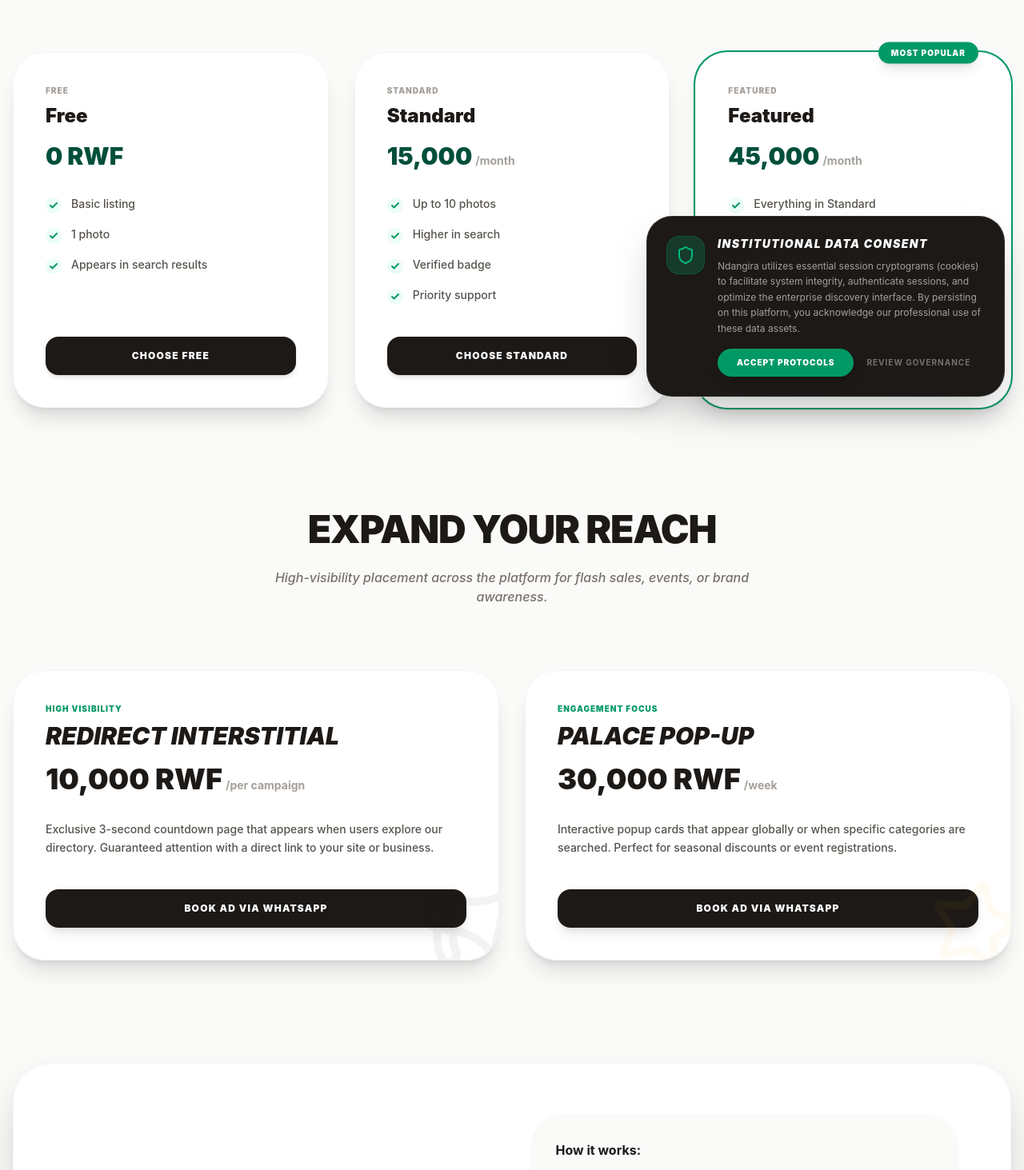
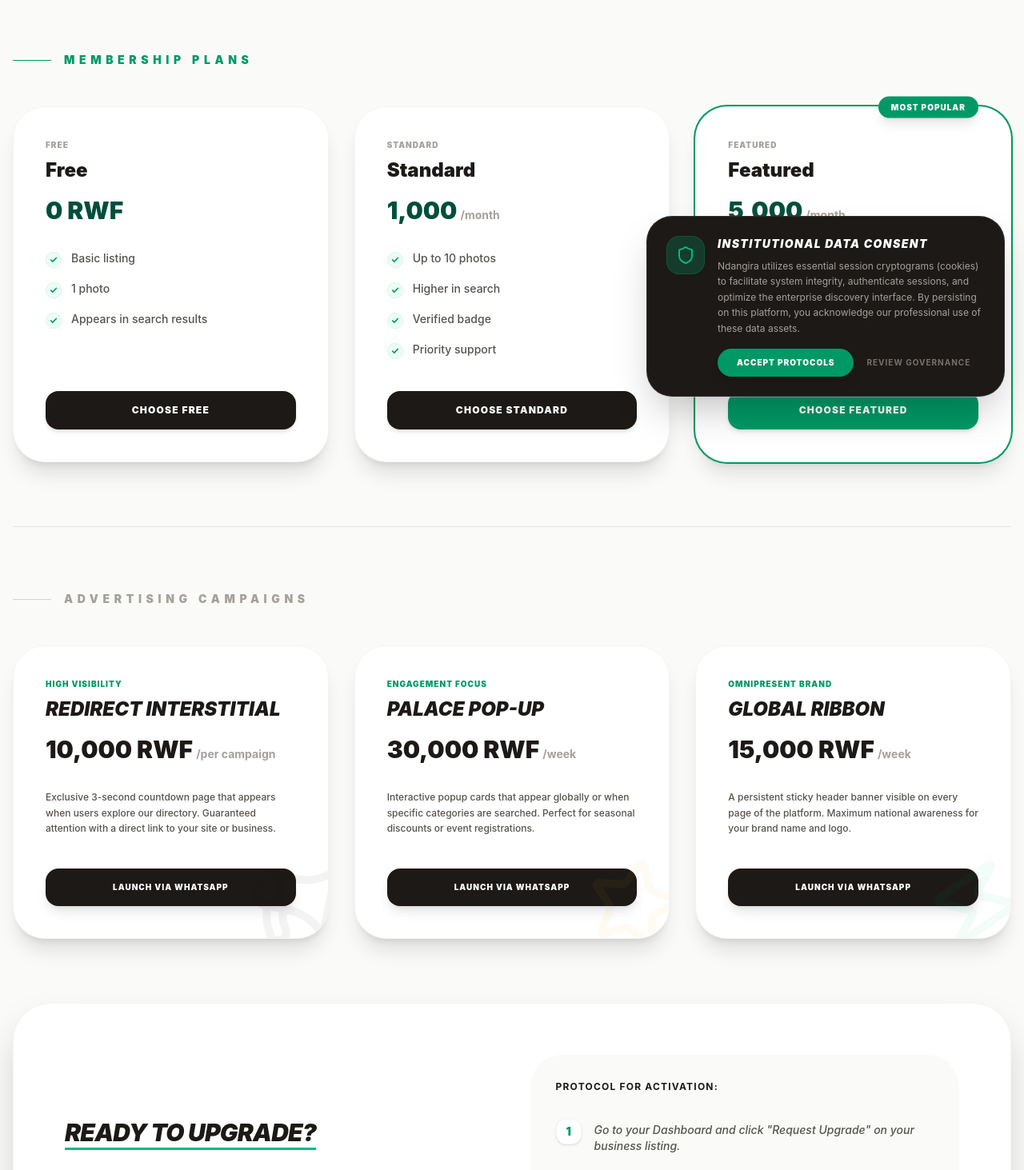
Before and after one commit to King-Kuan/ndangiraversion, a React (Vite) app: page /pricing in a window 1280 px wide. Shown: the part 280-1743 px from the top of the page at 80% size. Built offline with nearby package versions, Linux system fonts and the light colour scheme; no server answers; the database is empty.

Commit message:
feat: Adjust pricing for plans and ads
Updates the pricing tiers for Standard and Featured membership plans. Also revises the cost for popup and redirect advertisements to better align with market value.

```diff
--- a/src/constants.ts
+++ b/src/constants.ts
@@ -58,13 +58,13 @@
 
 export const PLANS = [
   { id: 'free', name: 'Free', price: '0 RWF', features: ['Basic listing', '1 photo', 'Appears in search results'] },
-  { id: 'standard', name: 'Standard', price: '15,000/month', features: ['Up to 10 photos', 'Higher in search', 'Verified badge', 'Priority support'] },
-  { id: 'featured', name: 'Featured', price: '45,000/month', features: ['Everything in Standard', 'Top of search results', 'Homepage spotlight', 'Social media feature'] }
+  { id: 'standard', name: 'Standard', price: '1,000/month', features: ['Up to 10 photos', 'Higher in search', 'Verified badge', 'Priority support'] },
+  { id: 'featured', name: 'Featured', price: '5,000/month', features: ['Everything in Standard', 'Top of search results', 'Homepage spotlight', 'Social media feature'] }
 ];
 
 export const AD_PRICES = {
   ribbon: '15,000 RWF',
-  popup: '25,000 RWF',
-  redirect: '35,000 RWF',
+  popup: '30,000 RWF',
+  redirect: '10,000 RWF',
   card: '25,000 RWF'
 };
--- a/src/pages/Pricing.tsx
+++ b/src/pages/Pricing.tsx
@@ -1,17 +1,24 @@
 import { PLANS } from '../constants';
-import { Check, Mail, Phone, ArrowRight, Megaphone, Star } from 'lucide-react';
+import { Check, Mail, Phone, ArrowRight, Megaphone, Star, Zap, ShieldCheck } from 'lucide-react';
 import { Link } from 'react-router-dom';
 
 export default function Pricing() {
   return (
     <div className="py-20 bg-stone-50">
       <div className="max-w-7xl mx-auto px-4">
+        {/* Header */}
         <div className="text-center max-w-2xl mx-auto mb-20">
           <h1 className="text-4xl md:text-5xl font-black text-stone-900 tracking-tight mb-6">Simple, local pricing.</h1>
           <p className="text-stone-500 font-medium">No hidden fees or international credit cards required. Pay via MTN MoMo or Airtel Money to scale your business presence.</p>
         </div>
 
-        <div className="grid grid-cols-1 md:grid-cols-3 gap-8 mb-20">
+        {/* Membership Plans Section */}
+        <div className="mb-20">
+          <h2 className="text-sm font-black text-emerald-600 uppercase tracking-[0.4em] mb-12 flex items-center gap-4">
+            <span className="w-12 h-[1px] bg-emerald-600"></span>
+            Membership Plans
+          </h2>
+          <div className="grid grid-cols-1 md:grid-cols-2 lg:grid-cols-3 gap-8">
             {PLANS.map((plan) => (
               <div key={plan.id} className={`bg-white p-8 md:p-10 rounded-[2.5rem] shadow-xl border border-stone-100 flex flex-col ${plan.id === 'featured' ? 'ring-2 ring-emerald-600 relative' : ''}`}>
                 {plan.id === 'featured' && (
@@ -23,7 +30,7 @@
                 <div className="mb-8">
                   <span className="text-[10px] font-black uppercase tracking-widest text-stone-400 block mb-2">{plan.id}</span>
                   <h3 className="text-2xl font-black text-stone-900 mb-4">{plan.name}</h3>
-                <div className="flex items-baseline gap-1">
+                  <div className="flex items-baseline gap-1 focus:outline-none">
                     <span className="text-3xl font-black text-emerald-900">{plan.price.split('/')[0]}</span>
                     {plan.price.includes('/') && <span className="text-stone-400 font-bold text-sm">/{plan.price.split('/')[1]}</span>}
                   </div>
@@ -32,8 +39,8 @@
                 <ul className="space-y-4 mb-10 flex-grow">
                   {plan.features.map((feature, i) => (
                     <li key={i} className="flex items-start gap-3">
-                    <div className="w-5 h-5 bg-emerald-50 text-emerald-600 rounded-full flex items-center justify-center shrink-0 mt-0.5">
-                      <Check size={12} strokeWidth={4} />
+                      <div className="w-5 h-5 bg-emerald-50 text-emerald-600 rounded-full flex items-center justify-center shrink-0 mt-0.5 border border-emerald-100">
+                        <Check size={10} strokeWidth={4} />
                       </div>
                       <span className="text-sm text-stone-600 font-medium">{feature}</span>
                     </li>
@@ -51,50 +58,72 @@
               </div>
             ))}
           </div>
-
-        <div className="text-center max-w-2xl mx-auto mb-20 mt-32">
-          <h1 className="text-4xl md:text-5xl font-black text-stone-900 tracking-tight mb-6 uppercase">Expand Your Reach</h1>
-          <p className="text-stone-500 font-medium italic">High-visibility placement across the platform for flash sales, events, or brand awareness.</p>
         </div>
 
-        <div className="grid grid-cols-1 md:grid-cols-2 gap-8 mb-32">
+        {/* Advertising Campaigns Section */}
+        <div className="mb-20 pt-20 border-t border-stone-200">
+          <h2 className="text-sm font-black text-stone-400 uppercase tracking-[0.4em] mb-12 flex items-center gap-4">
+            <span className="w-12 h-[1px] bg-stone-300"></span>
+            Advertising Campaigns
+          </h2>
+          <div className="grid grid-cols-1 md:grid-cols-2 lg:grid-cols-3 gap-8">
+            {/* Redirect Interstitial */}
             <div className="bg-white p-10 rounded-[2.5rem] shadow-xl border border-stone-100 flex flex-col group relative overflow-hidden">
               <div className="absolute -right-4 -bottom-4 opacity-5 group-hover:scale-110 transition-transform">
                 <Megaphone size={120} className="rotate-12" />
               </div>
               <div className="mb-8">
                 <span className="text-[10px] font-black uppercase tracking-widest text-emerald-600 block mb-2">High Visibility</span>
-              <h3 className="text-3xl font-black text-stone-900 mb-4 uppercase italic">Redirect Interstitial</h3>
+                <h3 className="text-2xl font-black text-stone-900 mb-4 uppercase italic">Redirect Interstitial</h3>
                 <div className="flex items-baseline gap-1">
-                <span className="text-4xl font-black text-stone-900">10,000 RWF</span>
+                  <span className="text-3xl font-black text-stone-900">10,000 RWF</span>
                   <span className="text-stone-400 font-bold text-sm">/per campaign</span>
                 </div>
               </div>
-            <p className="text-stone-600 text-sm font-medium mb-10 leading-relaxed">Exclusive 3-second countdown page that appears when users explore our directory. Guaranteed attention with a direct link to your site or business.</p>
-            <a href="https://wa.me/250792612139" className="mt-auto w-full bg-stone-900 text-white py-4 rounded-2xl font-black uppercase tracking-widest text-xs text-center shadow-lg hover:bg-black transition-all">Book Ad via WhatsApp</a>
+              <p className="text-stone-600 text-xs font-medium mb-10 leading-relaxed">Exclusive 3-second countdown page that appears when users explore our directory. Guaranteed attention with a direct link to your site or business.</p>
+              <a href="https://wa.me/250792612139" className="mt-auto w-full bg-stone-900 text-white py-4 rounded-2xl font-black uppercase tracking-widest text-[10px] text-center shadow-lg hover:bg-black transition-all">Launch via WhatsApp</a>
             </div>
 
+            {/* Palace Pop-Up */}
             <div className="bg-white p-10 rounded-[2.5rem] shadow-xl border border-stone-100 flex flex-col group relative overflow-hidden">
                <div className="absolute -right-4 -bottom-4 opacity-5 group-hover:scale-110 transition-transform">
                 <Star size={120} className="rotate-12 text-yellow-500" />
               </div>
               <div className="mb-8">
                 <span className="text-[10px] font-black uppercase tracking-widest text-emerald-600 block mb-2">Engagement Focus</span>
-              <h3 className="text-3xl font-black text-stone-900 mb-4 uppercase italic">Palace Pop-Up</h3>
+                <h3 className="text-2xl font-black text-stone-900 mb-4 uppercase italic">Palace Pop-Up</h3>
                 <div className="flex items-baseline gap-1">
-                <span className="text-4xl font-black text-stone-900">30,000 RWF</span>
+                  <span className="text-3xl font-black text-stone-900">30,000 RWF</span>
                   <span className="text-stone-400 font-bold text-sm">/week</span>
                 </div>
               </div>
-            <p className="text-stone-600 text-sm font-medium mb-10 leading-relaxed">Interactive popup cards that appear globally or when specific categories are searched. Perfect for seasonal discounts or event registrations.</p>
-            <a href="https://wa.me/250792612139" className="mt-auto w-full bg-stone-900 text-white py-4 rounded-2xl font-black uppercase tracking-widest text-xs text-center shadow-lg hover:bg-black transition-all">Book Ad via WhatsApp</a>
+              <p className="text-stone-600 text-xs font-medium mb-10 leading-relaxed">Interactive popup cards that appear globally or when specific categories are searched. Perfect for seasonal discounts or event registrations.</p>
+              <a href="https://wa.me/250792612139" className="mt-auto w-full bg-stone-900 text-white py-4 rounded-2xl font-black uppercase tracking-widest text-[10px] text-center shadow-lg hover:bg-black transition-all">Launch via WhatsApp</a>
+            </div>
+
+            {/* Global Ribbon */}
+            <div className="bg-white p-10 rounded-[2.5rem] shadow-xl border border-stone-100 flex flex-col group relative overflow-hidden">
+               <div className="absolute -right-4 -bottom-4 opacity-5 group-hover:scale-110 transition-transform">
+                <Zap size={120} className="rotate-12 text-emerald-500" />
+              </div>
+              <div className="mb-8">
+                <span className="text-[10px] font-black uppercase tracking-widest text-emerald-600 block mb-2">Omnipresent Brand</span>
+                <h3 className="text-2xl font-black text-stone-900 mb-4 uppercase italic">Global Ribbon</h3>
+                <div className="flex items-baseline gap-1">
+                  <span className="text-3xl font-black text-stone-900">15,000 RWF</span>
+                  <span className="text-stone-400 font-bold text-sm">/week</span>
+                </div>
+              </div>
+              <p className="text-stone-600 text-xs font-medium mb-10 leading-relaxed">A persistent sticky header banner visible on every page of the platform. Maximum national awareness for your brand name and logo.</p>
+              <a href="https://wa.me/250792612139" className="mt-auto w-full bg-stone-900 text-white py-4 rounded-2xl font-black uppercase tracking-widest text-[10px] text-center shadow-lg hover:bg-black transition-all">Launch via WhatsApp</a>
+            </div>
           </div>
         </div>
 
         {/* Offline Payment Info */}
         <div className="bg-white rounded-[3rem] shadow-2xl p-8 md:p-16 border border-stone-100 flex flex-col md:flex-row gap-12 items-center">
           <div className="md:w-1/2 space-y-6">
-            <h2 className="text-3xl font-black text-stone-900 tracking-tight leading-tight">Ready to upgrade? Contact our local team.</h2>
+            <h2 className="text-3xl font-black text-stone-900 tracking-tight leading-tight uppercase italic underline decoration-emerald-500 underline-offset-8">Ready to upgrade?</h2>
             <p className="text-stone-500 leading-relaxed font-medium">To keep service fees at 0 RWF, we handle premium plan activations manually. Process is fast and simple.</p>
 
             <div className="pt-4 flex flex-col sm:flex-row gap-6">
@@ -120,19 +149,19 @@
           </div>
 
           <div className="md:w-1/2 bg-stone-50 rounded-[2.5rem] p-8 space-y-8">
-            <h4 className="font-bold text-stone-900">How it works:</h4>
+            <h4 className="font-bold text-stone-900 uppercase text-xs tracking-widest">Protocol for Activation:</h4>
             <div className="space-y-6">
               {[
                 { step: 1, text: 'Go to your Dashboard and click "Request Upgrade" on your business listing.' },
-                { step: 2, text: 'Our team will contact you or you can contact us directly with your ID.' },
-                { step: 3, text: 'Send payment (MTN MoMo/Airtel Money) and share the confirmation.' },
-                { step: 4, text: 'Admin reviews and activates your premium plan within minutes.' },
+                { step: 2, text: 'Our team will contact you or you can contact us directly via WhatsApp with your Business ID.' },
+                { step: 3, text: 'Send payment (MTN MoMo/Airtel Money) and share the confirmation screenshot.' },
+                { step: 4, text: 'The Palace Tech Team reviews and activates your premium status within minutes.' },
               ].map((item) => (
                 <div key={item.step} className="flex gap-4">
-                  <div className="w-8 h-8 rounded-xl bg-white shadow-sm flex items-center justify-center text-emerald-600 font-black text-sm shrink-0">
+                  <div className="w-8 h-8 rounded-xl bg-white shadow-sm flex items-center justify-center text-emerald-600 font-black text-sm shrink-0 border border-stone-100">
                     {item.step}
                   </div>
-                  <p className="text-sm text-stone-600 font-medium pt-1">{item.text}</p>
+                  <p className="text-sm text-stone-600 font-medium pt-1 italic">{item.text}</p>
                 </div>
               ))}
             </div>
```
Lines whose indentation alone changed are shown as unchanged.
